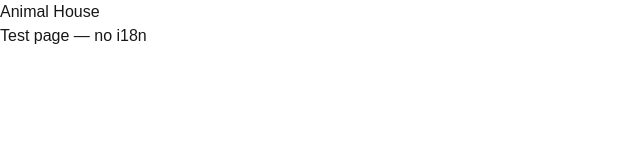
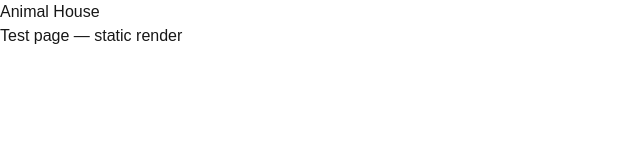
Before and after one commit to animalhouseksa-dev/animalhouse, a Next.js app: page /about in a window 1280 px wide. Shown: the top 160 px of the page, without its empty margins (0-640 px from the left). Built offline with nearby package versions, Linux system fonts and the light colour scheme.

Commit message:
debug: add generateStaticParams for /en and /ar

```diff
--- a/src/app/[locale]/page.tsx
+++ b/src/app/[locale]/page.tsx
@@ -1,8 +1,12 @@
+export function generateStaticParams() {
+  return [{ locale: 'en' }, { locale: 'ar' }];
+}
+
 export default function HomePage() {
   return (
     <main>
       <h1>Animal House</h1>
-      <p>Test page — no i18n</p>
+      <p>Test page — static render</p>
     </main>
   );
 }
```
